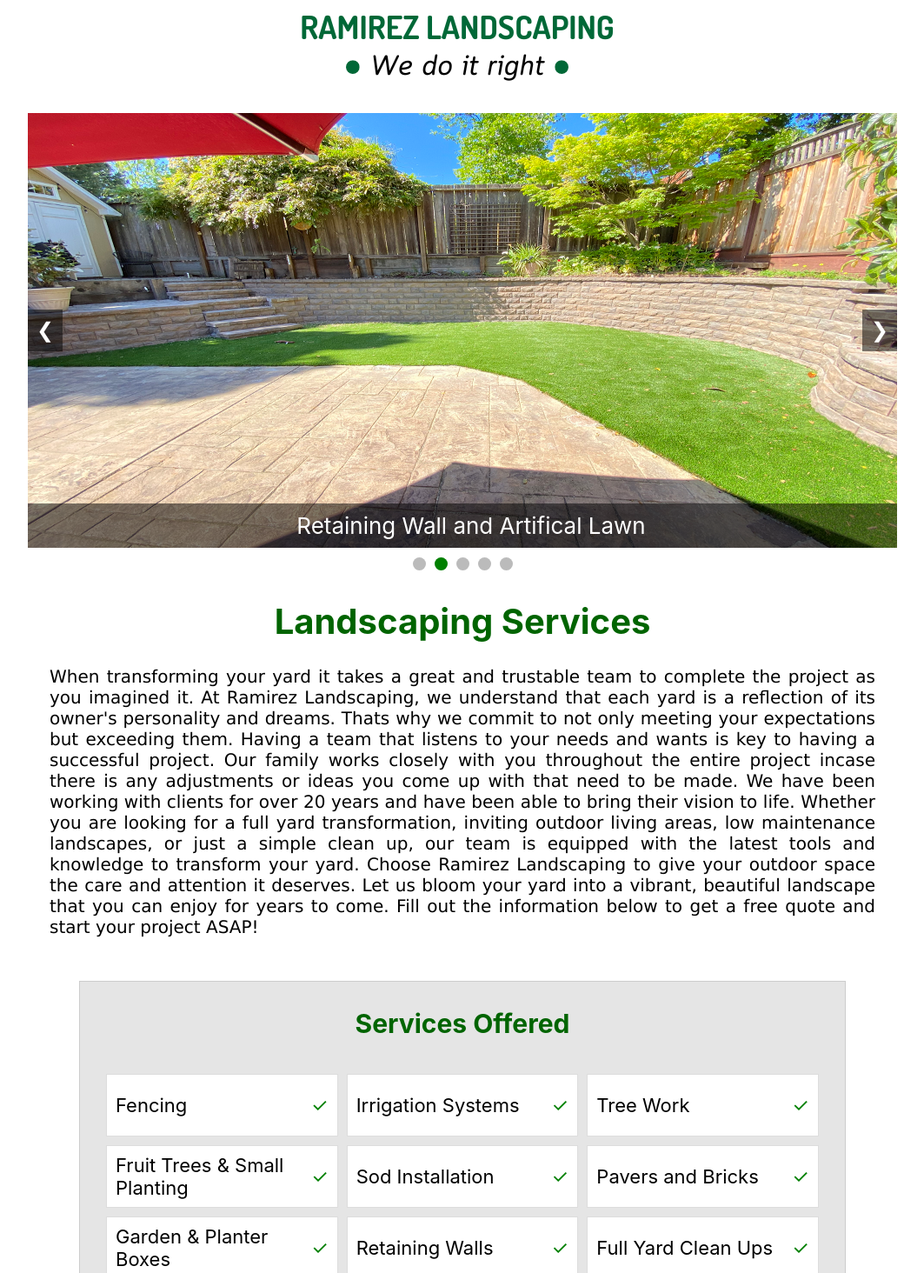
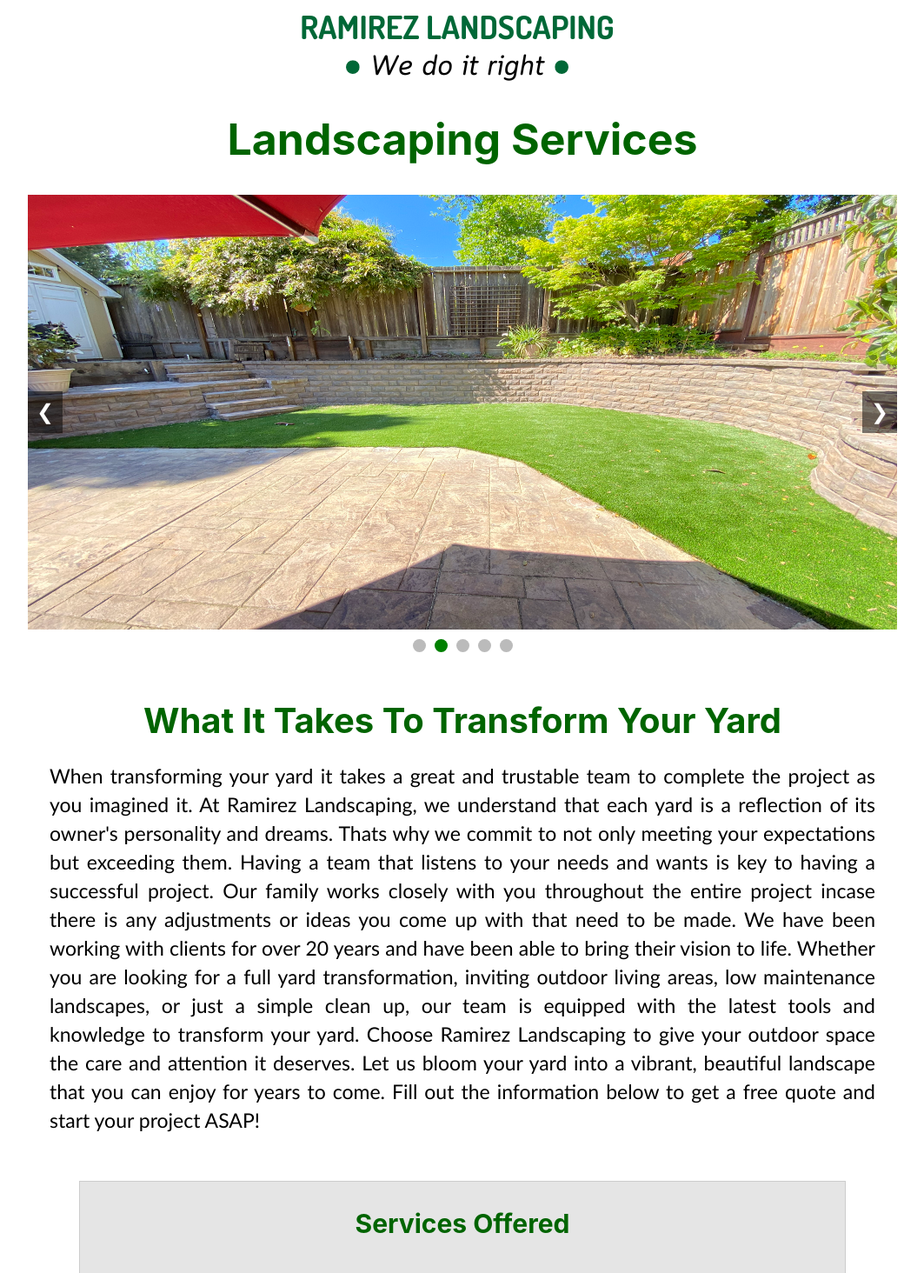
Before and after one commit to OsbaldoRamirez-create/my-app, a React (Create React App) app: page /landscaping in a window 1280 px wide. Shown: the part 186-1650 px from the top of the page at 87% size, without its empty margins (108-1171 px from the left). Built offline with nearby package versions, Linux system fonts and the light colour scheme.

Commit message:
updated fonts and sizes

```diff
--- a/src/Components/Quote.js
+++ b/src/Components/Quote.js
@@ -34,7 +34,7 @@
                 //email validation for almost all email formats
                 const emailRegex = /^[a-zA-Z0-9._%+-]+@[a-zA-Z0-9.-]+\.[a-zA-Z]{2,}$/;
                 if(!emailRegex.test(value)){
-                    newErrs.email = 'Please enter a valid email';
+                    newErrs.email = 'Please enter a valid email (e.g. example@gmail.com)';
                 }else{
                     delete newErrs.email;
                 }
--- a/src/Components/Slideshow.js
+++ b/src/Components/Slideshow.js
@@ -18,7 +18,7 @@
           {images.map((image, index) => (
             <div key={index} className= {`slide ${index === slideIndex ? 'active': ''}`}>
             <img src={image.src} alt={image.alt}/>
-            <div className='slide-text'>{image.text}</div>
+          {/*   <div className='slide-text'>{image.text}</div> */}
             </div>
           ))}
 
--- a/src/LandscapingPage.js
+++ b/src/LandscapingPage.js
@@ -9,10 +9,11 @@
   return (
     <div className='main-landscaping'>
     <img src={RamirezLogo} className="ramirezLogo"alt="Logo"/>
+    <h1> Landscaping Services </h1>
     <Slideshow images={yardImages}/>
 
     <div className='landscaping-info'>
-        <h1> Landscaping Services </h1>
+      <h3>What It Takes To Transform Your Yard </h3>
         <p> When transforming your yard it takes a great and trustable team to complete the project as you imagined it.
             At Ramirez Landscaping, we understand that each yard is a reflection of its owner's personality and dreams.
             Thats why we commit to not only meeting your expectations but exceeding them.
@@ -38,7 +39,7 @@
                   <li> Tree Work</li>
                   <li> Fruit Trees & Small Planting</li>
                   <li> Sod Installation</li>
-                  <li> Pavers and Bricks</li>
+                  <li> Pavers</li>
                   <li> Garden & Planter Boxes</li>
                   <li> Retaining Walls</li>
                   <li> Full Yard Clean Ups</li>
--- a/src/MaintenancePage.js
+++ b/src/MaintenancePage.js
@@ -9,9 +9,11 @@
   return (
     <div className='maintenance-container'>
         <img src={RamirezLogo} className="ramirezLogo"alt="Logo"/>
+        <h1>Maintenance Services</h1>
+
         <Slideshow images={yardImages2}/>
         <div className='maintenance-info'>
-            <h1>Yard Maintenance Services</h1>
+            <h3>We Take Care Of All Yards </h3>
             <p>
                 At Ramirez Landscaping, we offer a variety of services to help you maintain your yard whether
                 it's weekly, bi-weekly, or monthly. Our team is committed to enhancing the beauty of your
--- a/src/Styles/AboutStyles.css
+++ b/src/Styles/AboutStyles.css
@@ -6,23 +6,25 @@
 /* Apply only to immediate h1 child of about container*/
 .about-container > h1{
     color: darkgreen;
-    font-size: 40px;
-    margin: 20px 0;
+    font-size: 50px;
+    margin-top:auto;
+    margin-bottom: 50px;
 }
 
 .about-info{
     margin: auto;
-    max-width: 800px;
+    max-width: 850px;
     padding-bottom: 50px;
 }
 .about-info p{
     text-align: justify;
-    font-family: Verdana, Geneva, Tahoma, sans-serif;
-    font-size: 20px;
+    font-family: "Trebuchet MS", sans-serif;
+    font-size: 23px;
+    line-height: 33px;
 }
 .about-info h2{
     color: darkgreen;
-    font-size: 30px;
+    font-size: 40px;
     margin-top: 40px;
     margin-bottom: 0px;
 }
--- a/src/Styles/ContactStyles.css
+++ b/src/Styles/ContactStyles.css
@@ -10,20 +10,20 @@
 }
 .contact-intro{
     margin: auto;
-    text-align: left;
     max-width: 850px;
 
 }
 .contact-intro h2{
     color: darkgreen;
-    font-size: 40px;
-    margin: 20px 0;
+    font-size: 45px;
+    margin: 20px auto;
 }
 
 .contact-intro p{
-    font-family: 'Gill Sans', 'Gill Sans MT', Calibri, 'Trebuchet MS', sans-serif;
+    font-family: "Trebuchet MS", sans-serif;
     text-align: justify;
     font-size: 23px;
+    line-height: 33px;
 }
 
 @media(max-width:860px){
--- a/src/Styles/HomeStyles.css
+++ b/src/Styles/HomeStyles.css
@@ -30,8 +30,8 @@
 }
 .intro-boxes p{
     text-align: justify;
-    font-family: Cambria, Cochin, Georgia, Times, 'Times New Roman', serif;
-    font-size: 21px;
+    font-family: system-ui, -apple-system, BlinkMacSystemFont, 'Segoe UI', Roboto, Oxygen, Ubuntu, Cantarell, 'Open Sans', 'Helvetica Neue', sans-serif;
+    font-size: 22px;
 }
 .content{
     display: flex;
@@ -47,7 +47,7 @@
 
 .boxes-container h3{
     color: darkgreen;
-    font-size: 24px;
+    font-size: 30px;
 }
 
 
--- a/src/Styles/LandscapingStyles.css
+++ b/src/Styles/LandscapingStyles.css
@@ -6,16 +6,22 @@
     width: 950px;
     margin: 30px auto;
 }
-.landscaping-info h1{
+.main-landscaping > h1{
+    color: darkgreen;
+    font-size: 50px;
+    margin-top: auto;
+}
+.landscaping-info h3{
     color: darkgreen;
     font-size: 40px;
-    margin-top: auto;
+    margin: 20px auto;
+    width: fit-content;
 }
 .landscaping-info p{
     text-align: justify;
-    font-family: Verdana, Geneva, Tahoma, sans-serif;
-    font-size: 20px;
-
+    font-family: "Trebuchet MS", sans-serif;
+    font-size: 23px;
+    line-height: 33px;
 }
 
 .landscaping-services{
@@ -47,6 +53,9 @@
     .landscaping-info{
         width: 400px;
     }
+    .landscaping-info p{
+        font-size: 19px;
+    }
     .landscaping-services{
         width: 400px;
         padding: 20px 10px;
--- a/src/Styles/MaintenanceStyles.css
+++ b/src/Styles/MaintenanceStyles.css
@@ -3,9 +3,9 @@
     justify-content: center;
 }
 
-.maintenance-info h1{
+.maintenance-container > h1{
     color: darkgreen;
-    font-size: 40px;
+    font-size: 50px;
     margin-top: auto;
 }
 
@@ -13,12 +13,18 @@
     max-width: 900px;
     margin: 20px auto;
 }
+.maintenance-info h3{
+    color: darkgreen;
+    font-size: 40px;
+    margin: 20px auto;
+    width: fit-content;
+}
 
 .maintenance-info p{
     font-size: 23px;
-    font-family: Verdana, Geneva, Tahoma, sans-serif;
+    font-family: "Trebuchet MS", sans-serif;
     text-align: justify;
-
+    line-height: 33px;
 }
 
 .maintenance-services{
```
